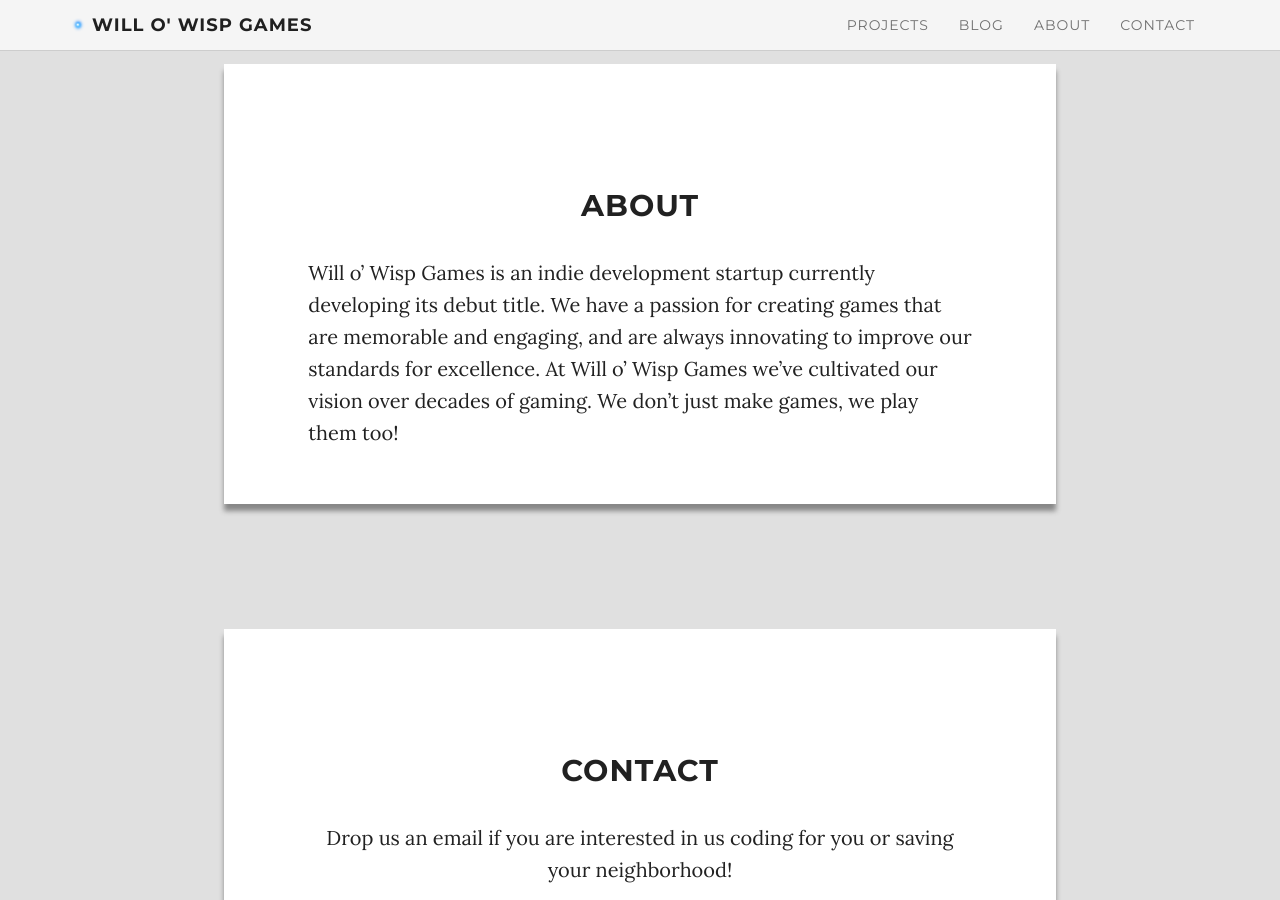
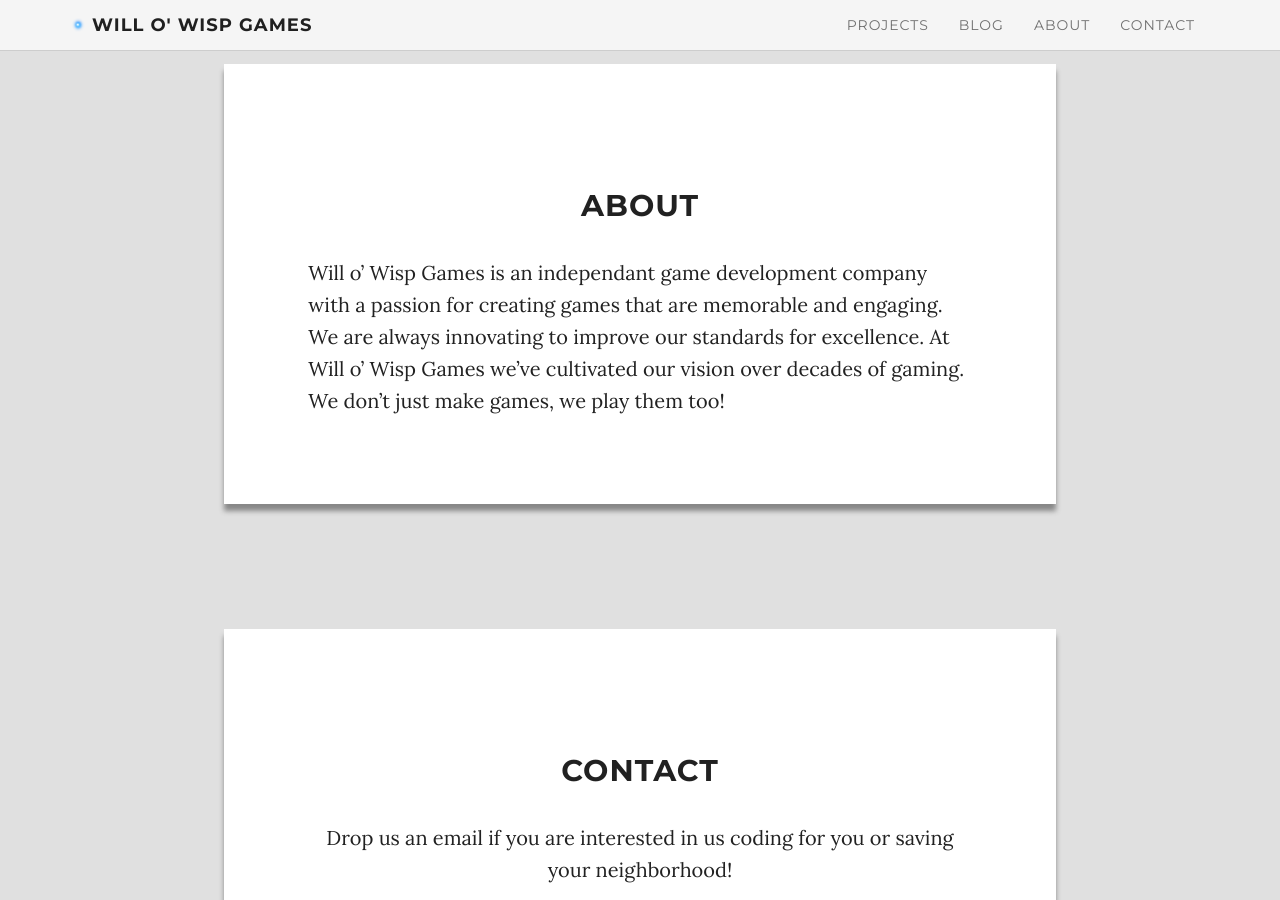
Before and after one commit to WilloWispGames/WilloWispGames.github.io, a Jekyll site: the page built from index.html, in a window 1280 px wide and 900 px high, scrolled down 2351 px. Built offline with Jekyll 4.4.1, drawn with Linux system fonts in a browser that asks for light colours; nearby versions of some CDN libraries; comment, search, counter and statistics services are not loaded.

Commit message:
Update about.html

```diff
--- a/about.html
+++ b/about.html
@@ -5,4 +5,5 @@
 ---
 ## About
 
-Will o' Wisp Games is an indie development startup currently developing its debut title. We have a passion for creating games that are memorable and engaging, and are always innovating to improve our standards for excellence. At Will o' Wisp Games we've cultivated our vision over decades of gaming. We don't just make games, we play them too!
+Will o' Wisp Games is an independant game development company with a passion for creating games that are memorable and engaging. We are always innovating to improve our standards for excellence. At Will o' Wisp Games we've cultivated our vision over decades of gaming. We don't just make games, we play them too!<br>
+<br>
```
